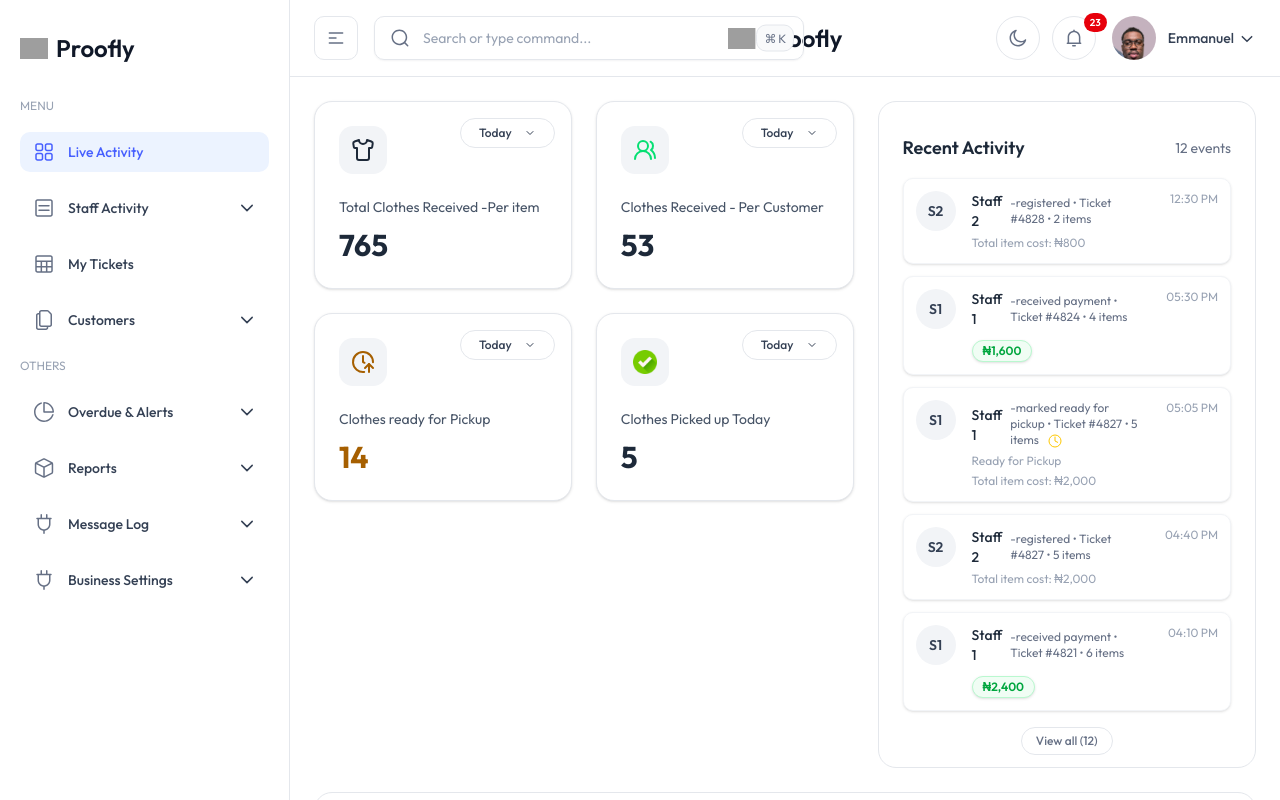
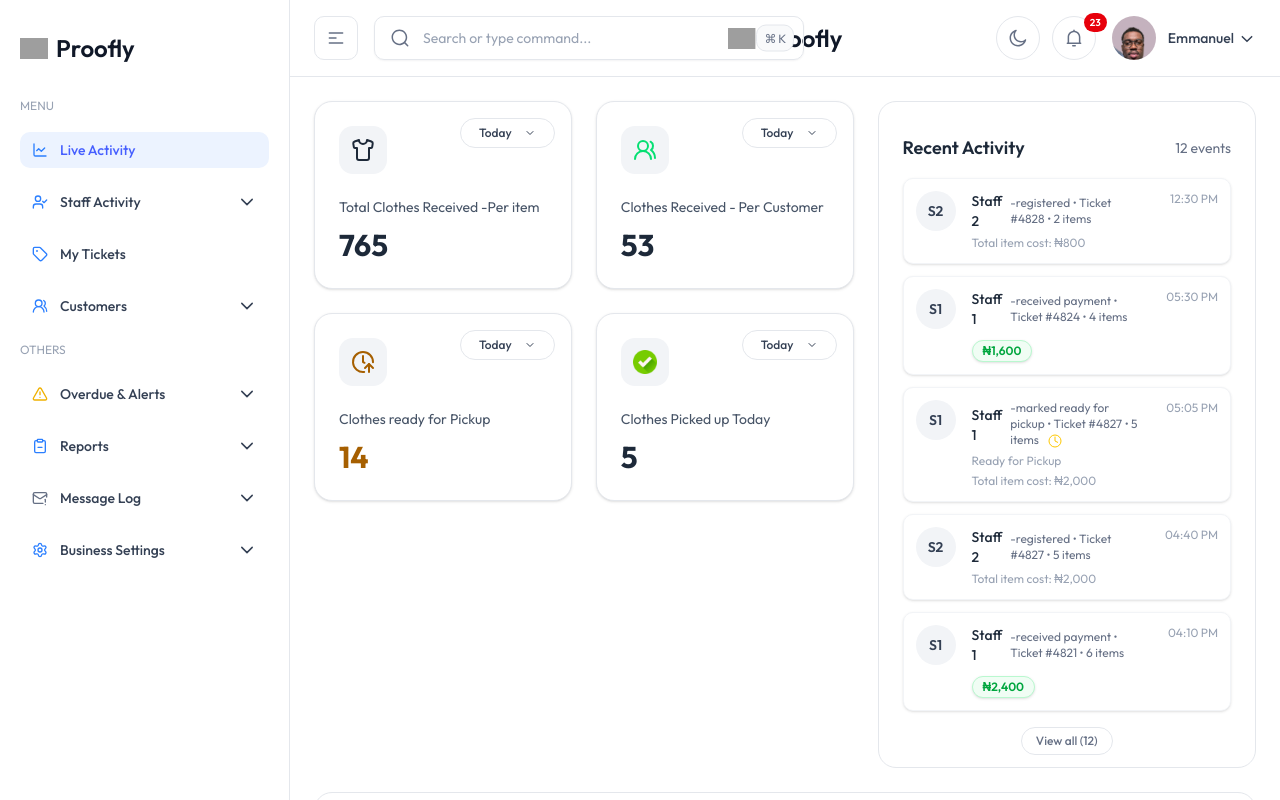
Before and after one commit to Enochchukwudi-dev/dashboard, a Next.js app: page / in a window 1280 px wide. Shown: the top 800 px of the page. Built offline with nearby package versions, Linux system fonts and the light colour scheme; grey boxes are pictures that could not be loaded.

Commit message:
Update homepage

```diff
--- a/src/layout/AppSidebar.tsx
+++ b/src/layout/AppSidebar.tsx
@@ -6,18 +6,13 @@ import Link from "next/link";
 import { usePathname } from "next/navigation";
 import { useSidebar } from "../context/SidebarContext";
 import {
-  BoxCubeIcon,
   CalenderIcon,
   ChevronDownIcon,
-  GridIcon,
   HorizontaLDots,
-  ListIcon,
-  PageIcon,
-  PieChartIcon,
   PlugInIcon,
-  TableIcon,
   UserCircleIcon,
 } from "../icons/index";
+import { ChartLine, UserCheck, Tag, UsersRound, TriangleAlert, ClipboardMinus, MailWarning, Settings } from "lucide-react";
 import SidebarWidget from "./SidebarWidget";
 
 type NavItem = {
@@ -29,24 +24,24 @@ type NavItem = {
 
 const navItems: NavItem[] = [
   {
-    icon: <GridIcon />,
+    icon: <ChartLine className="w-4 h-4 text-blue-500" />,
     name: "Live Activity",
     path: "/",
   },
 
   {
     name: "Staff Activity",
-    icon: <ListIcon />,
+    icon: <UserCheck className="w-4 h-4 text-blue-500" />,
     subItems: [{ name: "Form Elements", path: "/form-elements", pro: false }],
   },
   {
     name: "My Tickets",
-    icon: <TableIcon />,
+    icon: <Tag className="w-4 h-4 text-blue-500" />,
     path: "/my-tickets",
   },
   {
     name: "Customers",
-    icon: <PageIcon />,
+    icon: <UsersRound className="w-4 h-4 text-blue-500" />,
     subItems: [
       { name: "Blank Page", path: "/blank", pro: false },
       { name: "404 Error", path: "/error-404", pro: false },
@@ -56,7 +51,7 @@ const navItems: NavItem[] = [
 
 const othersItems: NavItem[] = [
   {
-    icon: <PieChartIcon />,
+    icon: <TriangleAlert className="w-4 h-4 text-yellow-500" />,
     name: "Overdue & Alerts",
     subItems: [
       { name: "Line Chart", path: "/line-chart", pro: false },
@@ -64,7 +59,7 @@ const othersItems: NavItem[] = [
     ],
   },
   {
-    icon: <BoxCubeIcon />,
+    icon: <ClipboardMinus className="w-4 h-4 text-blue-500" />,
     name: "Reports",
     subItems: [
       { name: "Alerts", path: "/alerts", pro: false },
@@ -76,7 +71,7 @@ const othersItems: NavItem[] = [
     ],
   },
   {
-    icon: <PlugInIcon />,
+    icon: <MailWarning className="w-4 h-4" />,
     name: "Message Log",
     subItems: [
       { name: "Sign In", path: "/signin", pro: false },
@@ -84,8 +79,8 @@ const othersItems: NavItem[] = [
     ],
   },
   {
-    icon: <PlugInIcon />,
-    name: "Business Settings",
+    icon: <Settings className="w-4 h-4 text-blue-500" />,
+    name: "Business Settings ",
     subItems: [
       { name: "Owner Profile", path: "/profile", pro: false },
       { name: "Sign In", path: "/signin", pro: false },
```
